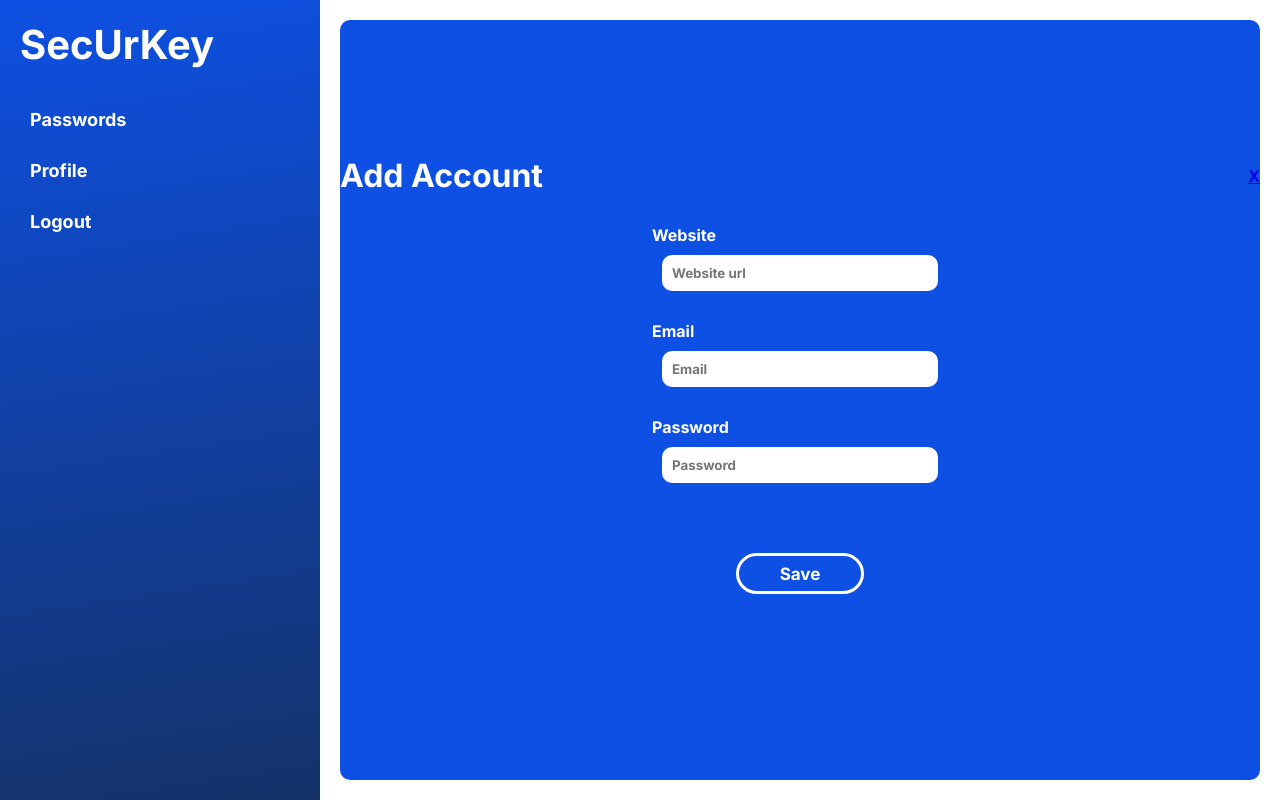
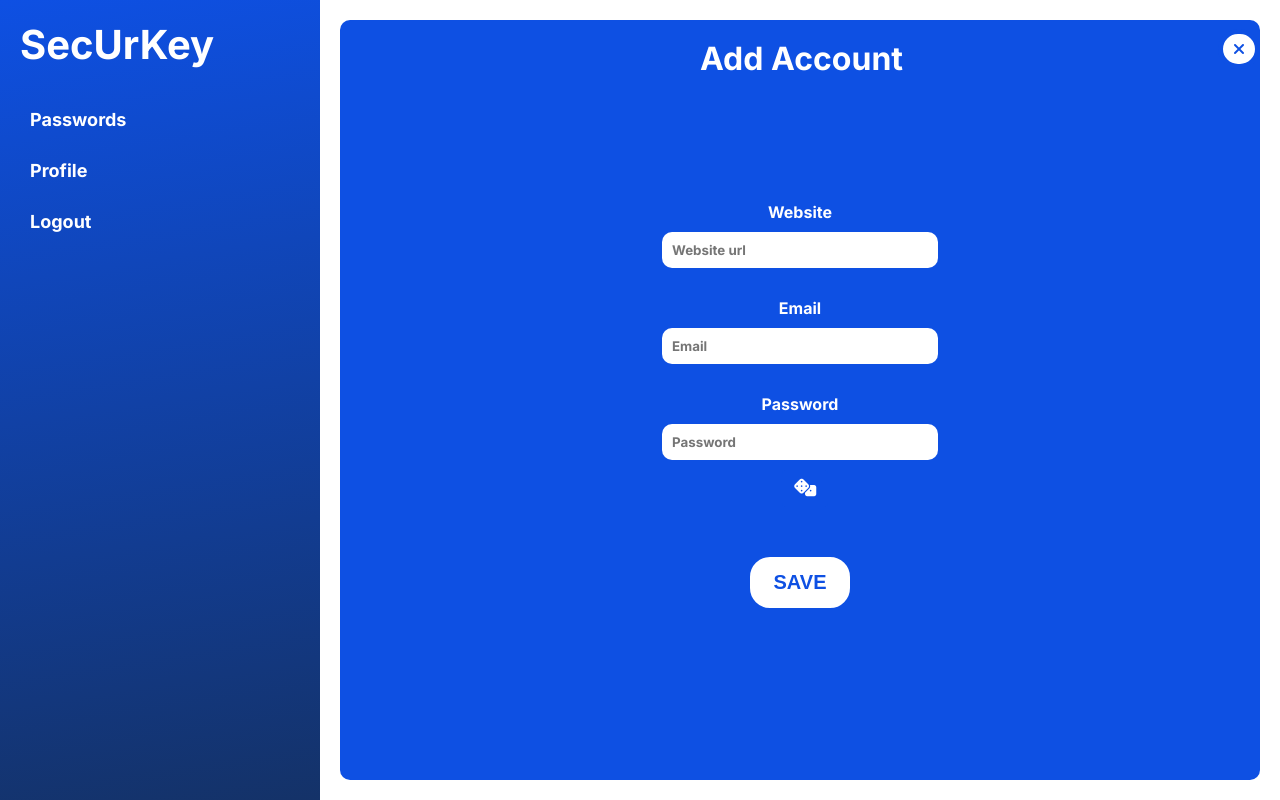
Before and after one commit to tanguybron/SecUrKey, a Django app: page /add_account/ in a window 1280 px wide. Run offline with Django 4.2, Linux system fonts and the light colour scheme; the visitor is signed in with stand-in values (Sample User, id 1); some libraries are stand-ins or nearby versions.

Commit message:
design website

```diff
--- a/mdpManagerTest/static/css/components.css
+++ b/mdpManagerTest/static/css/components.css
@@ -6,20 +6,6 @@
     width: 7.5vw;
     color: #0E50E3;
     background-color: white;
-}
-
-.border-button {
-    text-align: center;
-    padding: 7.5px;
-    border: 3px solid white;
-    border-radius: 100px;
-    width: 10vw;
-    color: white;
-    background-color: rgba(0, 0, 0, 0);
-    margin: 50px;
-    font-size: 17px;
-    font-family: "Inter",sans-serif;
-    font-weight: 700;
 }
 
 .form {
@@ -43,16 +29,6 @@ input:active, input:focus {
     outline: none;
 }
 
-.cross-button {
-    text-decoration: none;
-    border: none;
-    background:rgba(0, 0, 0, 0);
-    color: white;
-    font-family: "Inter",sans-serif;
-    font-weight: 700;
-    font-size: 20px;
-    display: block;
-}
 
 .save-button {
     text-align: center;
@@ -166,19 +142,146 @@ input:active, input:focus {
     padding-bottom: 20px;
 }
 
-
-.btn {
-    background-color: #0E50E3;
-    border: none;
-    color: white;
-    padding: 12px 16px;
-    font-size: 16px;
-    transition: background-color 0.2s ease-in-out;
-    margin-left: auto;
+  .key-button {
+    display: inline-block;
+    padding: 5px 10px;
+    background-color: white;
+    border: 3px solid #0E50E3;
+    border-radius: 20px;
+    color: #0E50E3;
+    font-size: 20px;
+    font-weight: bold;
+    text-decoration: none;
+    text-transform: uppercase;
+    transition: transform 0.5s, top 0.5s;
+    position: relative;
+    overflow: hidden;
   }
 
-  .btn:hover {
+  .key-button:hover .fa-key {
+    animation: shake 0.5s;
+    animation-iteration-count: 1;
+    transform: scale(1.1);
+  }
+
+  @keyframes shake {
+    0% { transform: translateX(0); }
+    25% { transform: translateX(5px); }
+    50% { transform: translateX(-5px); }
+    75% { transform: translateX(5px); }
+    100% { transform: translateX(0); }
+  }
+
+  .key-button.clicked {
+    transform: translateY(10px);
+    box-shadow: 0px 5px 10px rgba(0, 0, 0, 0.5);
+  }
+
+  .return-back {
+    display: inline-block;
+    padding: 5px 10px;
     background-color: white;
+    border: 5px solid #0E50E3;
+    border-radius: 20px;
     color: #0E50E3;
-    transition: background-color 0.2s ease-in-out;
+    /*float: right;*/
   }
+
+  .return-back:hover {
+    color: #FFF;
+    background-color: #0E50E3;
+  }
+
+
+  .border-button {
+    display: inline-block;
+    padding: 10px 20px;
+    background-color: white;
+    border: 4px solid #ffffff;
+    border-radius: 20px;
+    color: #0E50E3;
+    font-size: 20px;
+    font-weight: bold;
+    text-transform: uppercase;
+    /*transition: all 0.5s ease-in-out;*/
+    position: relative;
+    overflow: hidden;
+    margin-top: 40px;
+  }
+
+  .border-button:hover {
+    background-color: #0E50E3;
+    color: #ffffff;
+  }
+
+  .box {
+    position: relative;
+  }
+
+  .header {
+    position: absolute;
+    top: 0;
+    left: 0;
+    width: 100%;
+    text-align: center;
+  }
+
+  .header h1 {
+    margin: 0 auto;
+    text-align: center;
+    line-height: 1.2;
+    padding-top: 20px;
+    padding-left: 45px;
+  }
+
+  .category {
+    display: flex;
+    justify-content: space-between;
+    align-items: center;
+    flex-direction: column;
+    text-align: center;
+  }
+
+
+  .dice-button {
+    background-color: #0E50E3;
+    color: #fff;
+    padding: 8px 12px;
+    border: none;
+    border-radius: 4px;
+    font-size: 18px;
+    cursor: pointer;
+    margin-left: 10px;
+    transition: background-color 0.3s ease-in-out;
+  }
+
+  .dice-button:hover {
+    background-color: #fff;
+    color: #0E50E3;
+  }
+
+  .dice-button:hover i {
+    animation: roll 0.5s linear;
+  }
+
+  @keyframes roll {
+    0% {
+      transform: rotate(0deg);
+    }
+    25% {
+      transform: rotate(180deg);
+    }
+    50% {
+      transform: rotate(360deg);
+    }
+    75% {
+      transform: rotate(540deg);
+    }
+    100% {
+      transform: rotate(720deg);
+    }
+  }
+
+  .roll i {
+    animation: roll 0.5s linear infinite;
+  }
--- a/mdpManagerTest/static/scripts/Generate_password.js
+++ b/mdpManagerTest/static/scripts/Generate_password.js
@@ -1,4 +1,4 @@
-function generate_password(letter,digits,punctuation,lengthPassword)
+function Generate_password(letter,digits,punctuation,lengthPassword)
 {
     var listchar="";
     var password="";
--- a/mdpManagerTest/templates/add_account.html
+++ b/mdpManagerTest/templates/add_account.html
@@ -7,7 +7,7 @@
     <meta name="viewport" content="width=device-width, initial-scale=1.0">
     <style>
         @import url('https://fonts.googleapis.com/css2?family=Inter:wght@400;500;600;700;800;900&display=swap');
-      </style>
+    </style>
     <title>Passwords</title>
     <link rel="stylesheet" href="{% static 'css/dashboard.css' %}">
     <link rel="stylesheet" href="{% static 'css/components.css' %}">
@@ -16,11 +16,13 @@
 <body>
     {% include "menu.html" %}
     <div class="page">
-
         <div class="box">
             <div class="header">
                 <h1>Add Account</h1>
-                <a href="{% url 'passwords' %}">X</a>
+                <a href="{% url 'passwords' %}" class="return-back">
+                    <link rel="stylesheet" href="https://cdnjs.cloudflare.com/ajax/libs/font-awesome/6.3.0/css/all.min.css">
+                    <i class="fa-solid fa-xmark"></i>
+                </a>
             </div>
             <form action="{% url 'submit_account' %}" class="form" method="post">
                 {% csrf_token %}
@@ -35,6 +37,10 @@
                 <div class="category">
                     <h4>Password</h4>
                     <input type="password" name="password" placeholder="Password" required>
+                    <button type="button" class="dice-button">
+                        <link rel="stylesheet" href="https://cdnjs.cloudflare.com/ajax/libs/font-awesome/6.3.0/css/all.min.css">
+                        <i class="fa-solid fa-dice"></i>
+                    </button>
                 </div>
                 <button type="submit" class="border-button">Save</button>
             </form>
--- a/mdpManagerTest/templates/password.html
+++ b/mdpManagerTest/templates/password.html
@@ -26,7 +26,10 @@
                     <h1>{{ account.title }}</h1>
                 </div>
                 <div>
-                    <a href="{% url 'passwords' %}" class="cross-button">X</a>
+                    <a href="{% url 'passwords' %}" class="return-back">
+                        <link rel="stylesheet" href="https://cdnjs.cloudflare.com/ajax/libs/font-awesome/6.3.0/css/all.min.css">
+                        <i class="fa-solid fa-xmark"></i>
+                    </a>
                 </div>
             </div>
 
```
Also changed, not shown: mdpManagerTest/static/css/passwords.css (+39 -2 lines).
